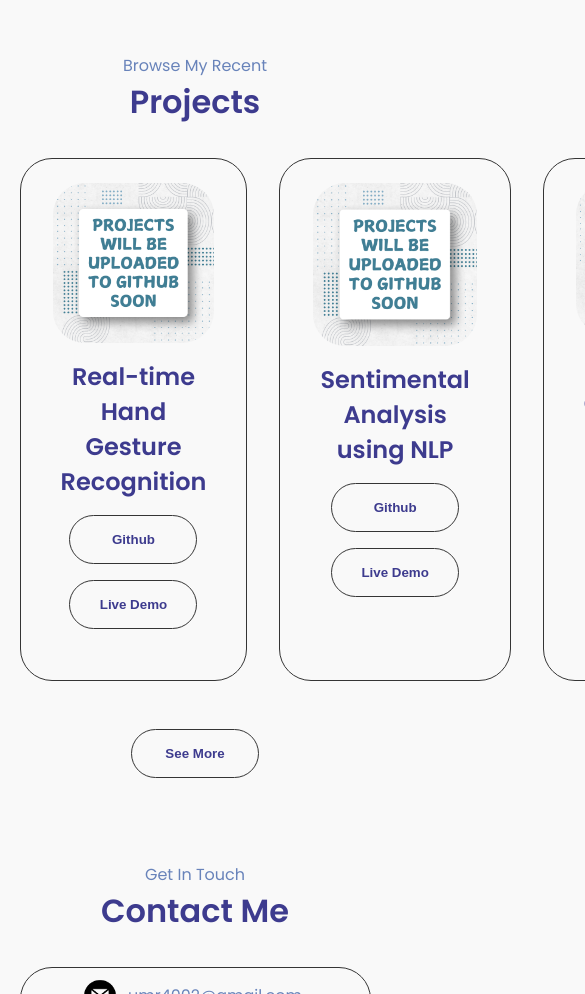
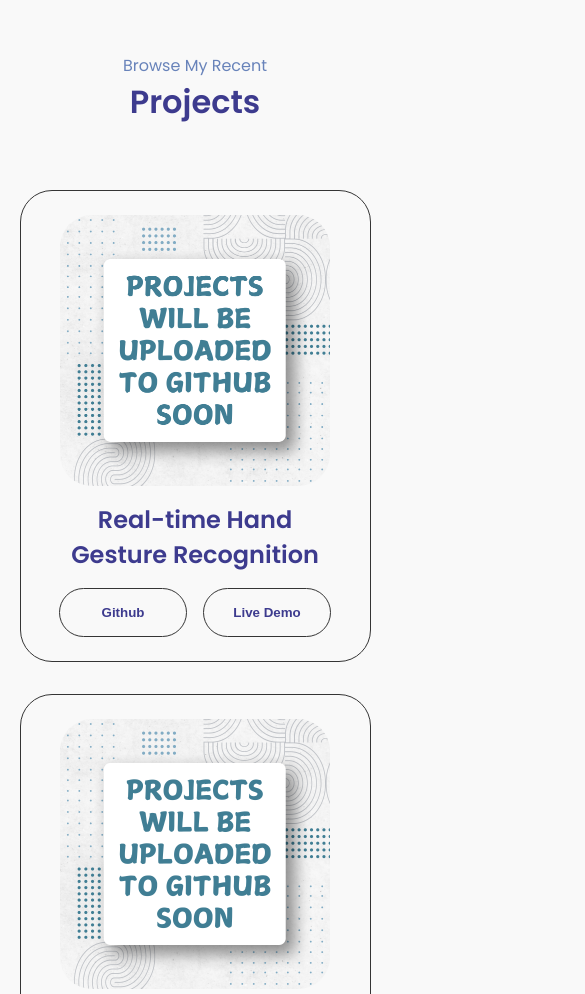
Before and after one commit to umrm/umrm.github.io, a plain HTML site: page index.html in a window 390 px wide. Shown: the part 3740-4734 px from the top of the page, 585 px wide, since content can reach past the window. Drawn offline with Linux system fonts and the light colour scheme.

Commit message:
optimized image size
reduced image size for faster website loading and updated mediaqueries for project section

```diff
--- a/mediaqueries.css
+++ b/mediaqueries.css
@@ -3,8 +3,11 @@
         height: 83vh;
         margin-bottom: 6rem;
     }
-    .about_container {
+    .about-containers {
        flex-wrap: wrap;
+    }
+    .project-containers{
+        flex-wrap: wrap;
     }
     #contact, #projects {
         height: fit-content;
@@ -18,7 +21,7 @@
     #hamburger-nav {
         display: flex;
     }
-    #experience, .experience-details-container {
+    #experience, .experience-details-container, .project-details-container {
         margin-top: 2rem;
     }
     #profile, .section-container {
@@ -58,7 +61,7 @@
         height: fit-content;
         margin-bottom: 2rem;
     }
-    .about-containers, .contact-info-upper-container,
+    .about-containers, .project-containers, .contact-info-upper-container,
     .btn-container {
         flex-wrap: wrap;
     }
```
Also changed, not shown: assets/about-pic1.jpg (deleted), assets/profile-pic.png, assets/profile-pic2.png (deleted), assets/project-1.png (deleted), assets/project-2.png (deleted), assets/project-3.png (deleted), 1 other file.
